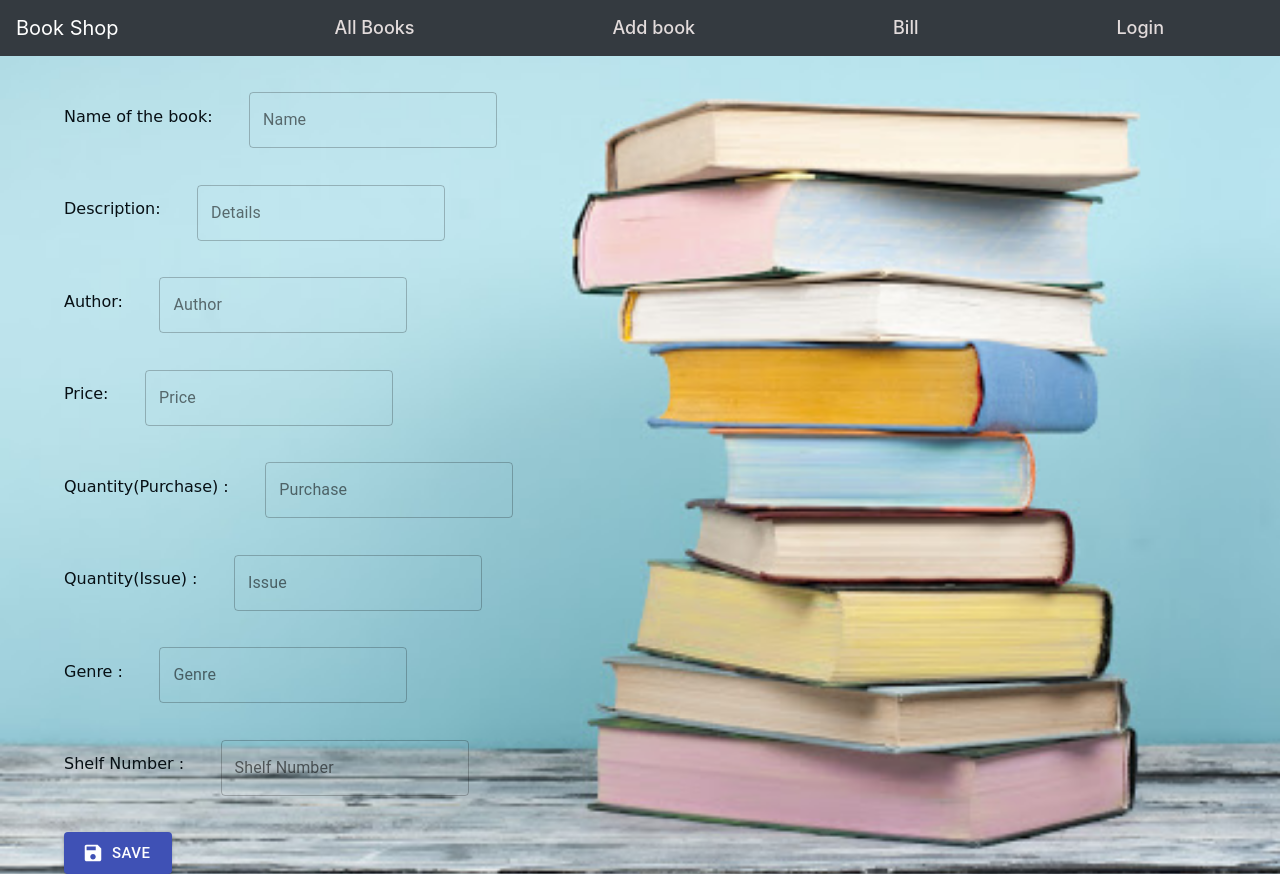
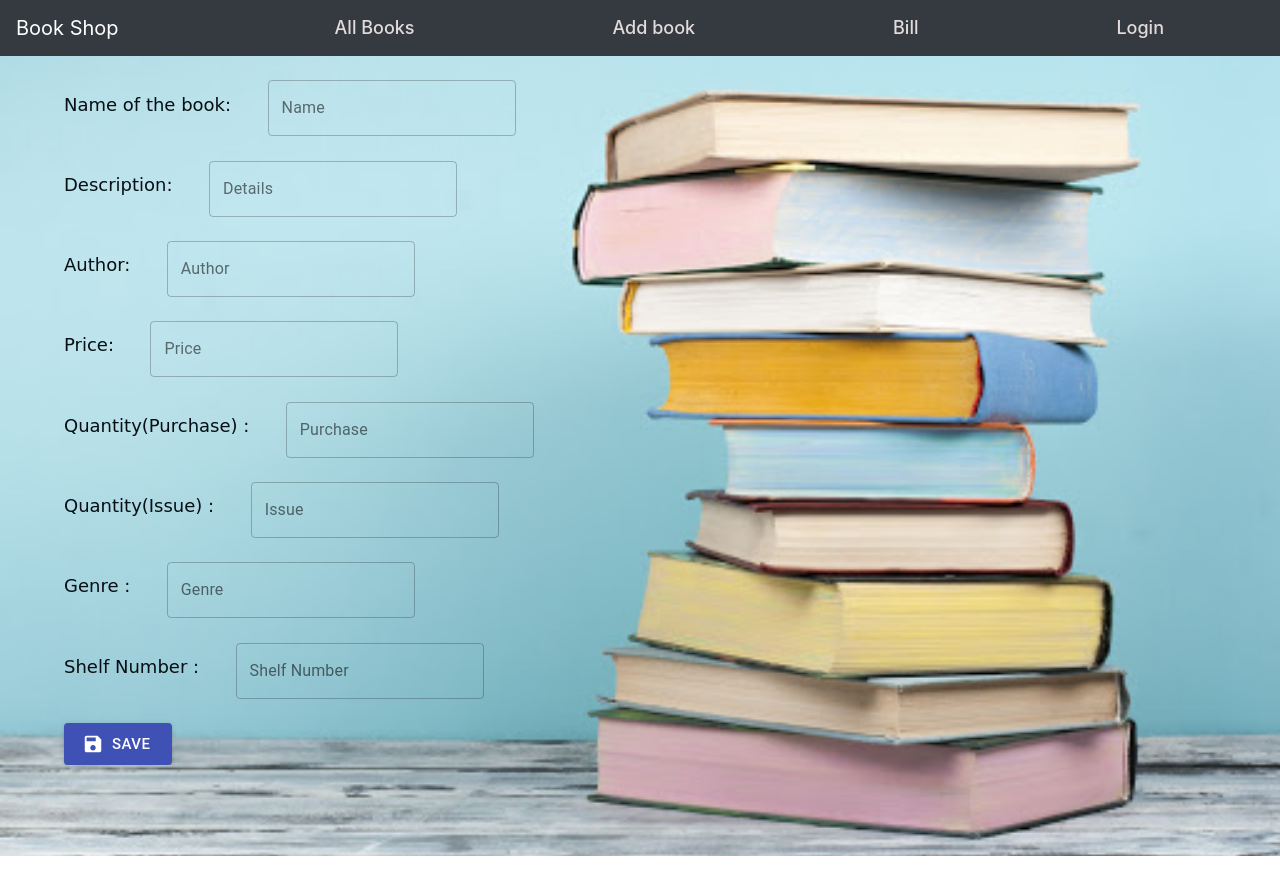
Before and after one commit to saniyaagrawal/book-shop, a React (Create React App) app: page /add in a window 1280 px wide. Built offline with nearby package versions, Linux system fonts and the light colour scheme.

Commit message:
add screen css changes

```diff
--- a/src/Components/Add/Add.css
+++ b/src/Components/Add/Add.css
@@ -21,11 +21,11 @@
   /* padding-right: 50%; */
   flex-wrap: wrap;
   align-items: center;
-  padding-top: 1%;
+  margin-top: -1%;
 }
 
 .add_name {
-  font-size: medium;
+  font-size: large;
   font-family: Comic Sans MS, Comic Sans, cursive;
   color: #070f14;
 }
@@ -36,10 +36,10 @@
 
 .add_button {
   cursor: pointer;
-  margin-top: 2%;
+  /* margin-top: 1%; */
   background-color: hsl(209, 87%, 65%);
   border-radius: 0.4rem;
   border-color: black;
   font-size: 110%;
-  height: 4%;
+  height: 2%;
 }
```
Also changed, not shown: 1 other file (tests, documents, lock files or other folders).
